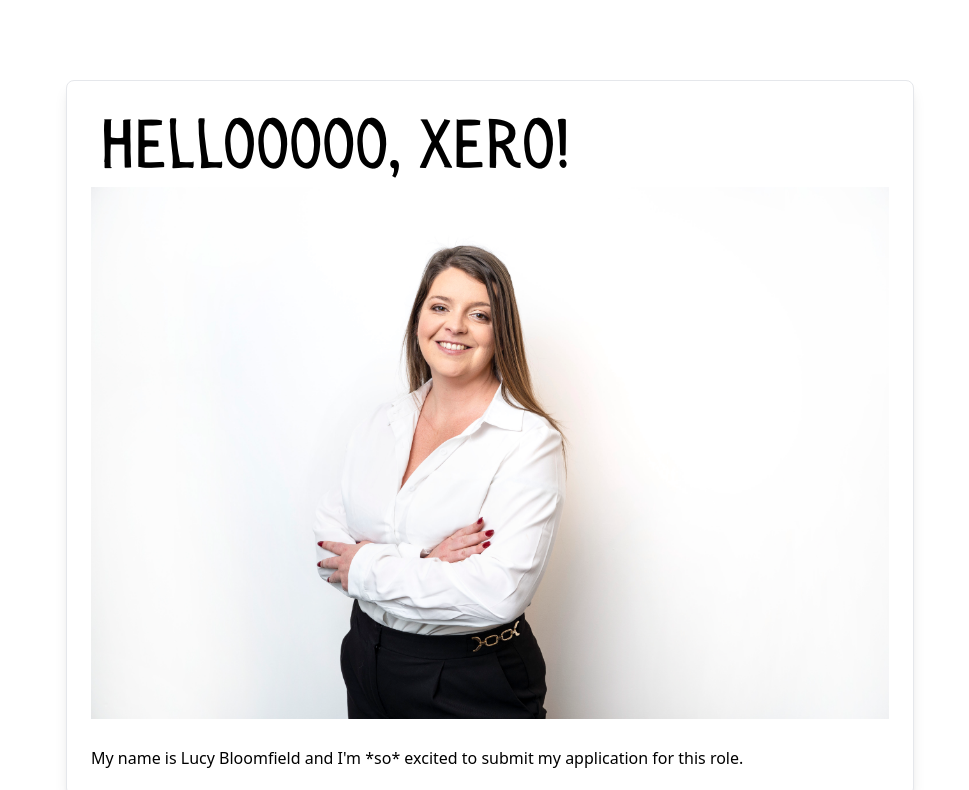
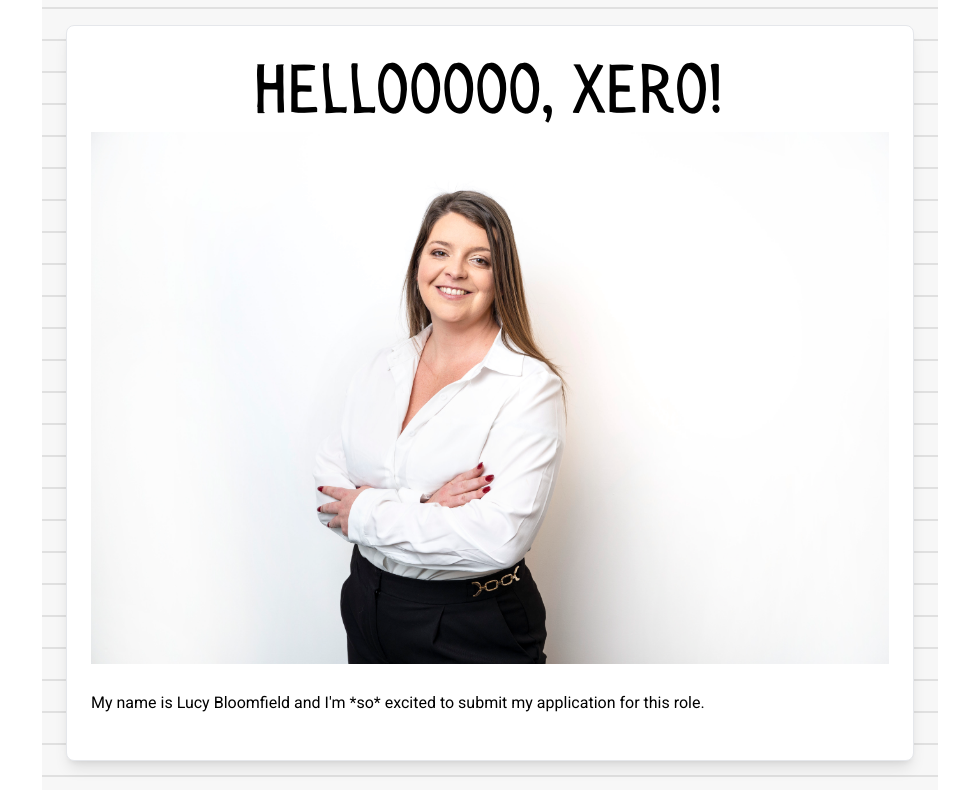
Before and after one commit to lucybloomfield/hiremexero, a website: page index.html in a window 1280 px wide. Shown: the part 195-985 px from the top of the page, without its empty margins (150-1119 px from the left). Drawn offline with nearby package versions, Linux system fonts and the light colour scheme; the site is published under a folder, as on GitHub Pages, so addresses that start at the root find nothing.

Commit message:
addressing css source url for remote deploy

```diff
--- a/index.html
+++ b/index.html
@@ -5,7 +5,7 @@
   <meta name="viewport" content="width=device-width, initial-scale=1.0"/>
   <title>Hire Me, Xero: Let's Build Xero Developer Together</title>
   <script src="https://cdn.tailwindcss.com"></script>
-  <link rel="stylesheet" href="/src/input.css" />
+  <link rel="stylesheet" href="src/input.css" />
 </head>
 <body class="bg-white text-black leading-relaxed">
 
```
